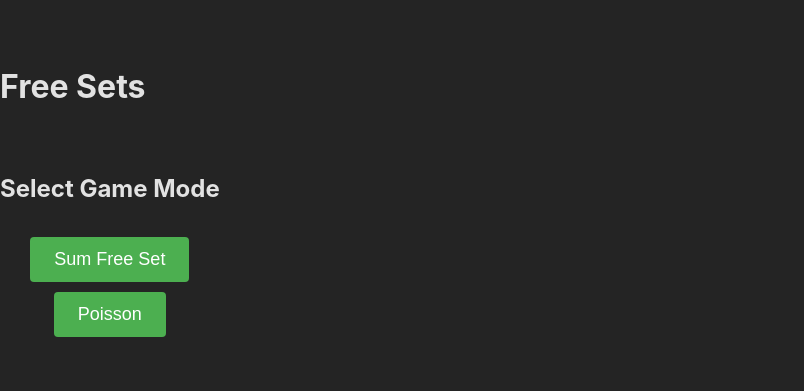
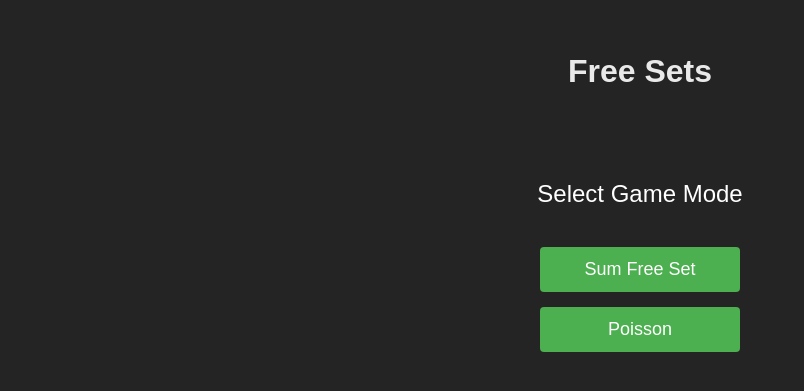
Before and after one commit to randomplayables/freesets, a React (Vite) app: page / in a window 1280 px wide. Shown: the part 191-582 px from the top of the page, without its empty margins (0-804 px from the left). Built offline with nearby package versions, Linux system fonts and the light colour scheme.

Commit message:
update css

```diff
--- a/src/App.css
+++ b/src/App.css
@@ -1,17 +1,36 @@
-// src/App.css
 .app {
   max-width: 1000px;
   margin: 0 auto;
   padding: 20px;
   font-family: Arial, sans-serif;
+  width: 100%;
+  display: flex;
+  flex-direction: column;
+  align-items: center;
+  text-align: center;
+}
+
+/* For other dark-mode text that should remain visible */
+.app h1,
+.app h2,
+.app h3 {
+  color: rgba(255, 255, 255, 0.9); /* Slightly off-white for headings in dark mode */
 }
 
 .game-setup {
   display: flex;
   flex-direction: column;
   align-items: center;
-  gap: 10px;
+  gap: 15px;
   margin: 40px 0;
+  width: 100%;
+  max-width: 400px;
+}
+
+.game-setup h2 {
+  margin-bottom: 20px;
+  color: white;
+  font-weight: 500;
 }
 
 .game-setup button {
@@ -22,14 +41,39 @@
   border: none;
   border-radius: 4px;
   cursor: pointer;
-  transition: background-color 0.3s;
+  transition: background-color 0.3s, transform 0.2s;
+  width: 200px;
 }
 
 .game-setup button:hover {
   background-color: #45a049;
+  transform: translateY(-2px);
+}
+
+.game-setup button:active {
+  transform: translateY(1px);
 }
 
 .game-info {
   margin-bottom: 20px;
   text-align: center;
+  width: 100%;
 }
+
+/* Make all text in light backgrounds dark for readability */
+.game-board-container,
+.game-controls,
+.help-content,
+.set-result-display,
+.explanation,
+.game-setup {
+  color: #333333;
+}
+
+button {
+  color: white !important;
+}
+
+.explanation {
+  color: #333333 !important;
+}
--- a/src/index.css
+++ b/src/index.css
@@ -1,4 +1,3 @@
-/* src/index.css */
 :root {
   font-family: Inter, system-ui, Avenir, Helvetica, Arial, sans-serif;
   line-height: 1.5;
@@ -15,7 +14,16 @@
 body {
   margin: 0;
   display: flex;
-  place-items: center;
+  justify-content: center; /* Center content horizontally */
+  align-items: center;     /* Center content vertically */
   min-width: 320px;
   min-height: 100vh;
 }
+
+/* Make the root div take full width */
+#root {
+  width: 100%;
+  max-width: 1200px; /* Limit maximum width */
+  display: flex;
+  justify-content: center;
+}
--- a/src/styles/GameBoard.css
+++ b/src/styles/GameBoard.css
@@ -1,26 +1,61 @@
-// src/styles/GameBoard.css
 .game-board-container {
   display: flex;
   flex-direction: column;
   align-items: center;
-  margin-top: 20px;
+  margin: 20px auto;
+  width: 100%;
+  max-width: 800px;
 }
 
 .game-board {
   border: 2px solid #333;
   background-color: #f0f0f0;
+  margin: 0 auto;
+  display: block;
 }
 
 .game-controls {
-  margin-top: 20px;
+  margin: 20px auto;
   display: flex;
   flex-direction: column;
   align-items: center;
+  width: 100%;
+  max-width: 600px;
+  text-align: center;
+}
+
+.game-controls p,
+.game-controls div {
+  color: #333333;
+}
+
+.game-controls button {
+  padding: 10px 20px;
+  background-color: #4CAF50;
+  color: white;
+  border: none;
+  border-radius: 4px;
+  cursor: pointer;
+  font-size: 16px;
+  transition: background-color 0.3s, transform 0.2s;
+  color: white;
+}
+
+.game-controls button:hover {
+  background-color: #45a049;
+  transform: translateY(-2px);
+}
+
+.game-controls button:disabled {
+  background-color: #cccccc;
+  color: #666666;
+  cursor: not-allowed;
 }
 
 .partition-info {
   margin-top: 20px;
-  text-align: left;
+  text-align: center;
+  width: 100%;
 }
 
 .error-message {
--- a/src/styles/GameControls.css
+++ b/src/styles/GameControls.css
@@ -1,26 +1,38 @@
-// src/styles/GameControls.css
 .game-controls {
-  margin: 20px 0;
-  padding: 10px;
+  margin: 20px auto;
+  padding: 15px;
   border: 1px solid #ccc;
   border-radius: 8px;
   background-color: #f9f9f9;
+  width: 100%;
+  max-width: 600px;
+  text-align: center;
+}
+
+.game-controls button {
+  color: white;
 }
 
 .help-content {
-  margin-top: 15px;
+  margin: 15px auto;
   text-align: left;
   max-width: 600px;
+  color: #333333;
 }
 
 .help-content h3 {
   margin-bottom: 10px;
+  text-align: center;
+  color: #333333;
 }
 
 .help-content ol, .help-content ul {
   margin-left: 20px;
+  margin-right: 20px;
+  color: #333333;
 }
 
 .help-content li {
   margin-bottom: 5px;
+  color: #333333;
 }
--- a/src/styles/SetResultDisplay.css
+++ b/src/styles/SetResultDisplay.css
@@ -1,12 +1,12 @@
-/* src/styles/SetResultDisplay.css */
 .set-result-display {
   background-color: #f5f5f5;
   border-radius: 8px;
   padding: 20px;
-  margin: 20px 0;
+  margin: 20px auto;
   box-shadow: 0 4px 8px rgba(0, 0, 0, 0.1);
   max-width: 800px;
   width: 100%;
+  text-align: center;
 }
 
 .winner-title {
@@ -27,12 +27,14 @@
   display: flex;
   flex-direction: column;
   gap: 20px;
-  margin-bottom: 20px;
+  margin: 0 auto 20px auto;
+  max-width: 700px;
 }
 
 @media (min-width: 768px) {
   .sets-container {
     flex-direction: row;
+    justify-content: center;
   }
 }
 
@@ -42,6 +44,7 @@
   border-radius: 6px;
   padding: 15px;
   box-shadow: 0 2px 4px rgba(0, 0, 0, 0.05);
+  min-width: 0;
 }
 
 .set-box h3 {
@@ -50,6 +53,7 @@
   font-size: 18px;
   border-bottom: 1px solid #eee;
   padding-bottom: 10px;
+  text-align: center;
 }
 
 .set-elements {
@@ -57,6 +61,7 @@
   flex-wrap: wrap;
   gap: 12px;
   padding: 15px 0;
+  justify-content: center;
 }
 
 .element {
@@ -101,10 +106,17 @@
   background-color: #fff3e0;
   border-left: 4px solid #ff9800;
   padding: 12px 16px;
-  margin: 15px 0;
+  margin: 15px auto;
   border-radius: 4px;
   font-size: 16px;
   line-height: 1.5;
+  max-width: 700px;
+  text-align: left;
+  color: #333333;
+}
+
+.explanation p {
+  color: #333333;
 }
 
 .result-buttons {
@@ -149,14 +161,15 @@
   background-color: #d32f2f;
 }
 
-/* Add to src/styles/SetResultDisplay.css */
 .data-summary {
   background-color: #f5f9ff;
   border: 1px solid #dce6f3;
   border-radius: 6px;
   padding: 12px 16px;
-  margin: 20px 0;
+  margin: 20px auto;
   font-size: 14px;
+  max-width: 700px;
+  text-align: left;
 }
 
 .data-summary h3 {
@@ -164,6 +177,7 @@
   margin-bottom: 8px;
   color: #0066cc;
   font-size: 16px;
+  text-align: center;
 }
 
 .data-summary p {
```
